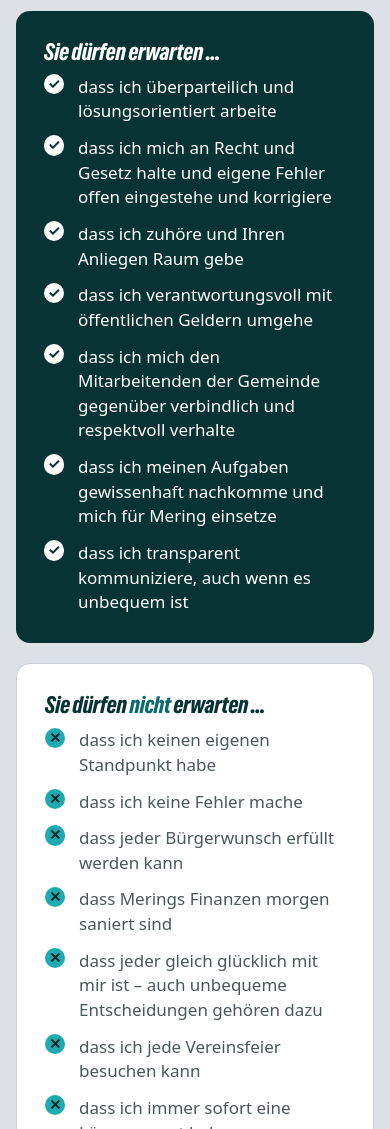
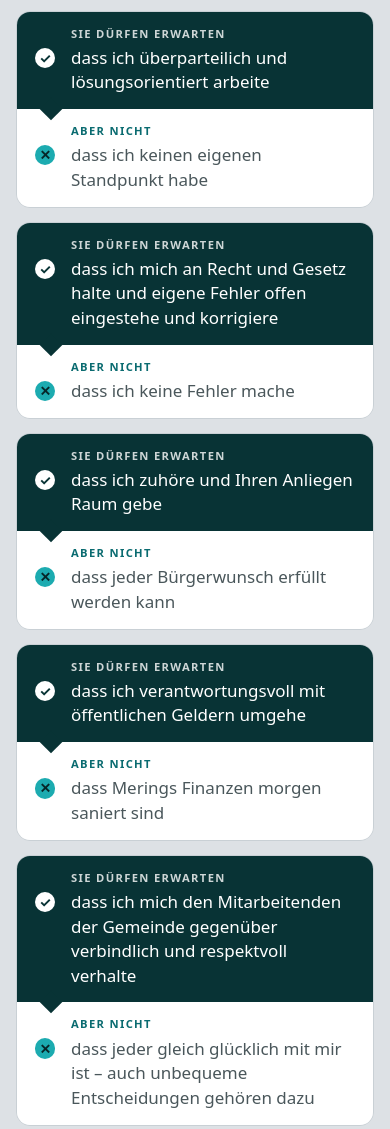
Before and after one commit to BernhardKonrad/lauramatthes-entwuerfe, a plain HTML site: page index.html in a window 390 px wide. Shown: the part 5120-6249 px from the top of the page. Drawn offline with Linux system fonts and the light colour scheme.

Commit message:
„Sie dürfen erwarten / nicht erwarten" als zusammengehörige Paare
Jede Erwartung steht jetzt in einer Zeile mit ihrem Gegenstück,
verbunden durch einen Pfeil; mobil als Karte pro Paar.

Co-Authored-By: Claude Opus 5.5 <noreply@anthropic.com>

```diff
--- a/index.html
+++ b/index.html
@@ -122,32 +122,45 @@
         <h2>Was Sie von mir erwarten dürfen – und was nicht</h2>
         <p class="lead">Klarheit in den Entscheidungen, Verlässlichkeit im Handeln und Transparenz in der Kommunikation. Ehrlich, auch wenn es einmal unbequem ist.</p>
       </div>
-      <div class="expect">
-        <div class="expect-col expect-yes">
-          <h3>Sie dürfen erwarten …</h3>
-          <ul>
-            <li>dass ich überparteilich und lösungsorientiert arbeite</li>
-            <li>dass ich mich an Recht und Gesetz halte und eigene Fehler offen eingestehe und korrigiere</li>
-            <li>dass ich zuhöre und Ihren Anliegen Raum gebe</li>
-            <li>dass ich verantwortungsvoll mit öffentlichen Geldern umgehe</li>
-            <li>dass ich mich den Mitarbeitenden der Gemeinde gegenüber verbindlich und respektvoll verhalte</li>
-            <li>dass ich meinen Aufgaben gewissenhaft nachkomme und mich für Mering einsetze</li>
-            <li>dass ich transparent kommuniziere, auch wenn es unbequem ist</li>
-          </ul>
-        </div>
-        <div class="expect-col expect-no">
-          <h3>Sie dürfen <em>nicht</em> erwarten …</h3>
-          <ul>
-            <li>dass ich keinen eigenen Standpunkt habe</li>
-            <li>dass ich keine Fehler mache</li>
-            <li>dass jeder Bürgerwunsch erfüllt werden kann</li>
-            <li>dass Merings Finanzen morgen saniert sind</li>
-            <li>dass jeder gleich glücklich mit mir ist – auch unbequeme Entscheidungen gehören dazu</li>
-            <li>dass ich jede Vereinsfeier besuchen kann</li>
-            <li>dass ich immer sofort eine Lösung parat habe</li>
-          </ul>
-        </div>
-      </div>
+      <table class="pairs">
+        <caption class="sr-only">Was Sie von Laura Matthes erwarten dürfen – und jeweils was nicht</caption>
+        <thead>
+          <tr>
+            <th scope="col" class="pair-yes">Sie dürfen erwarten …</th>
+            <th scope="col" class="pair-no">Sie dürfen <em>nicht</em> erwarten …</th>
+          </tr>
+        </thead>
+        <tbody>
+          <tr>
+            <td class="pair-yes"><span class="pair-k" aria-hidden="true">Sie dürfen erwarten</span>dass ich überparteilich und lösungsorientiert arbeite</td>
+            <td class="pair-no"><span class="pair-k" aria-hidden="true">Aber nicht</span>dass ich keinen eigenen Standpunkt habe</td>
+          </tr>
+          <tr>
+            <td class="pair-yes"><span class="pair-k" aria-hidden="true">Sie dürfen erwarten</span>dass ich mich an Recht und Gesetz halte und eigene Fehler offen eingestehe und korrigiere</td>
+            <td class="pair-no"><span class="pair-k" aria-hidden="true">Aber nicht</span>dass ich keine Fehler mache</td>
+          </tr>
+          <tr>
+            <td class="pair-yes"><span class="pair-k" aria-hidden="true">Sie dürfen erwarten</span>dass ich zuhöre und Ihren Anliegen Raum gebe</td>
+            <td class="pair-no"><span class="pair-k" aria-hidden="true">Aber nicht</span>dass jeder Bürgerwunsch erfüllt werden kann</td>
+          </tr>
+          <tr>
+            <td class="pair-yes"><span class="pair-k" aria-hidden="true">Sie dürfen erwarten</span>dass ich verantwortungsvoll mit öffentlichen Geldern umgehe</td>
+            <td class="pair-no"><span class="pair-k" aria-hidden="true">Aber nicht</span>dass Merings Finanzen morgen saniert sind</td>
+          </tr>
+          <tr>
+            <td class="pair-yes"><span class="pair-k" aria-hidden="true">Sie dürfen erwarten</span>dass ich mich den Mitarbeitenden der Gemeinde gegenüber verbindlich und respektvoll verhalte</td>
+            <td class="pair-no"><span class="pair-k" aria-hidden="true">Aber nicht</span>dass jeder gleich glücklich mit mir ist – auch unbequeme Entscheidungen gehören dazu</td>
+          </tr>
+          <tr>
+            <td class="pair-yes"><span class="pair-k" aria-hidden="true">Sie dürfen erwarten</span>dass ich meinen Aufgaben gewissenhaft nachkomme und mich für Mering einsetze</td>
+            <td class="pair-no"><span class="pair-k" aria-hidden="true">Aber nicht</span>dass ich jede Vereinsfeier besuchen kann</td>
+          </tr>
+          <tr>
+            <td class="pair-yes"><span class="pair-k" aria-hidden="true">Sie dürfen erwarten</span>dass ich transparent kommuniziere, auch wenn es unbequem ist</td>
+            <td class="pair-no"><span class="pair-k" aria-hidden="true">Aber nicht</span>dass ich immer sofort eine Lösung parat habe</td>
+          </tr>
+        </tbody>
+      </table>
     </div>
   </section>
 
--- a/main.js
+++ b/main.js
@@ -21,7 +21,7 @@ window.addEventListener('scroll', onScroll, { passive: true });
 onScroll();
 
 // Fade sections in on scroll
-const revealables = document.querySelectorAll('.section-head, .topic, .expect-col, .about-grid > *, .chapter');
+const revealables = document.querySelectorAll('.section-head, .topic, .pairs, .about-grid > *, .chapter');
 if ('IntersectionObserver' in window) {
   const io = new IntersectionObserver(entries => {
     entries.forEach(e => {
--- a/styles.css
+++ b/styles.css
@@ -269,7 +269,7 @@ a { color: inherit; }
 h1, h2, h3 { font-family: var(--head); font-weight: 600; line-height: 1.12; margin: 0 0 .5em; letter-spacing: -.01em; }
 h1, h2 { text-transform: var(--head-case, none); }
 /* GrueneTypeNeue is already slanted; a synthetic italic on top pushes letters into the next word space */
-:is(h1, h2, h3) :is(em, i) { font-style: normal; }
+:is(h1, h2, h3, th) :is(em, i) { font-style: normal; }
 h1 { font-size: clamp(2.6rem, 6.5vw, 4.6rem); }
 h2 { font-size: clamp(1.8rem, 3.8vw, 2.7rem); }
 h3 { font-size: 1.35rem; }
@@ -379,21 +379,37 @@ p { margin: 0 0 1em; }
 .about-photo img { aspect-ratio: 4 / 3; object-position: 25% 30%; }
 
 /* Expectations */
-.expect { display: grid; grid-template-columns: 1fr 1fr; gap: 20px; }
-.expect-col { border-radius: var(--radius); padding: 28px; }
-.expect-col h3 { font-size: 1.4rem; }
-.expect-col ul { list-style: none; margin: 0; padding: 0; display: grid; gap: 12px; }
-.expect-col li { position: relative; padding-left: 2em; line-height: 1.45; }
-.expect-col li::before { position: absolute; left: 0; top: -.05em; font-weight: 700; width: 1.4em; height: 1.4em; border-radius: 50%; display: grid; place-items: center; font-size: .85em; }
-.expect-yes { background: var(--expect-bg); color: var(--expect-fg); }
-.expect-yes h3 { color: var(--expect-fg); }
-.expect-yes li::before { content: "✓"; background: var(--expect-fg); color: var(--expect-bg); }
-.expect-no { background: var(--surface); border: 1px solid var(--line); }
-.expect-no h3 { color: var(--heading); }
-.expect-no h3 em { color: var(--accent-text); }
-.expect-no li { color: var(--ink-soft); }
-.expect-no li::before { content: "✕"; background: var(--accent); color: var(--on-accent); }
-@media (max-width: 760px) { .expect { grid-template-columns: 1fr; } }
+/* Expectations: each "may expect" sits in one row with the "may not expect" it belongs to */
+.pairs { width: 100%; table-layout: fixed; border-collapse: separate; border-spacing: 0; border: 1px solid var(--line); border-radius: var(--radius); overflow: hidden; }
+.pairs th, .pairs td { text-align: left; vertical-align: middle; line-height: 1.45; }
+.pairs th { font-family: var(--head); font-weight: 600; font-size: 1.35rem; padding: 22px 28px 16px; }
+.pairs td { position: relative; padding: 16px 28px 16px 60px; }
+.pairs .pair-yes { background: var(--expect-bg); color: var(--expect-fg); }
+.pairs .pair-no { background: var(--surface); color: var(--ink-soft); }
+.pairs th.pair-no { color: var(--heading); }
+.pairs th.pair-no em { color: var(--accent-text); }
+.pairs tbody tr td { border-top: 1px solid var(--line); }
+.pairs tbody tr td.pair-yes { border-top-color: color-mix(in srgb, var(--expect-fg) 18%, transparent); }
+.pairs td::before { position: absolute; left: 22px; top: 50%; transform: translateY(-50%); width: 1.5em; height: 1.5em; border-radius: 50%; display: grid; place-items: center; font-size: .8em; font-weight: 700; }
+.pairs td.pair-yes::before { content: "✓"; background: var(--expect-fg); color: var(--expect-bg); }
+.pairs td.pair-no::before { content: "✕"; background: var(--accent); color: var(--on-accent); }
+/* small pointer joining both halves of a pair */
+.pairs td.pair-yes::after { content: ""; position: absolute; right: -8px; top: 50%; width: 16px; height: 16px; background: var(--expect-bg); transform: translateY(-50%) rotate(45deg); z-index: 1; }
+.pairs tbody tr:hover td.pair-no { background: var(--sand); color: var(--ink); }
+.pair-k { display: none; }
+.sr-only { position: absolute; width: 1px; height: 1px; padding: 0; margin: -1px; overflow: hidden; clip: rect(0 0 0 0); white-space: nowrap; border: 0; }
+@media (max-width: 760px) {
+  .pairs, .pairs tbody, .pairs tr, .pairs td { display: block; width: 100%; }
+  .pairs { border: 0; border-radius: 0; overflow: visible; }
+  .pairs thead { position: absolute; width: 1px; height: 1px; overflow: hidden; clip: rect(0 0 0 0); }
+  .pairs tbody { display: grid; gap: 14px; }
+  .pairs tr { border-radius: var(--radius); overflow: hidden; border: 1px solid var(--line); }
+  .pairs tbody tr td { border-top: 0; padding: 14px 18px 14px 54px; }
+  .pairs td::before { top: 36px; transform: none; left: 18px; }
+  .pairs td.pair-yes::after { right: auto; left: 26px; top: auto; bottom: -8px; transform: rotate(45deg); }
+  .pair-k { display: block; font-size: .7rem; font-weight: 700; letter-spacing: .12em; text-transform: uppercase; margin-bottom: 4px; opacity: .8; }
+  .pairs td.pair-no .pair-k { color: var(--accent-text); opacity: 1; }
+}
 .hero-actions { display: flex; flex-wrap: wrap; gap: 12px; margin-top: 2rem; }
 .hero-photo { margin: 0; position: relative; isolation: isolate; }
 .hero-photo::before {
```
